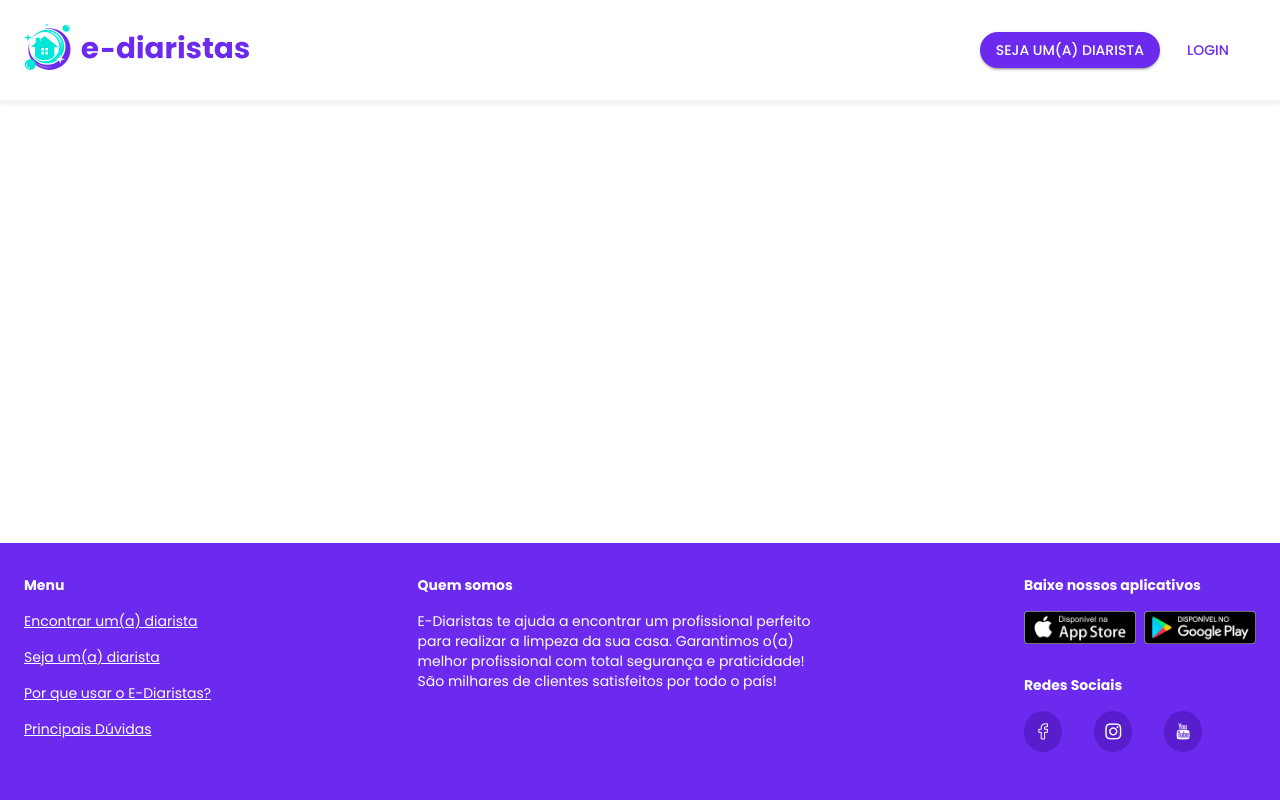
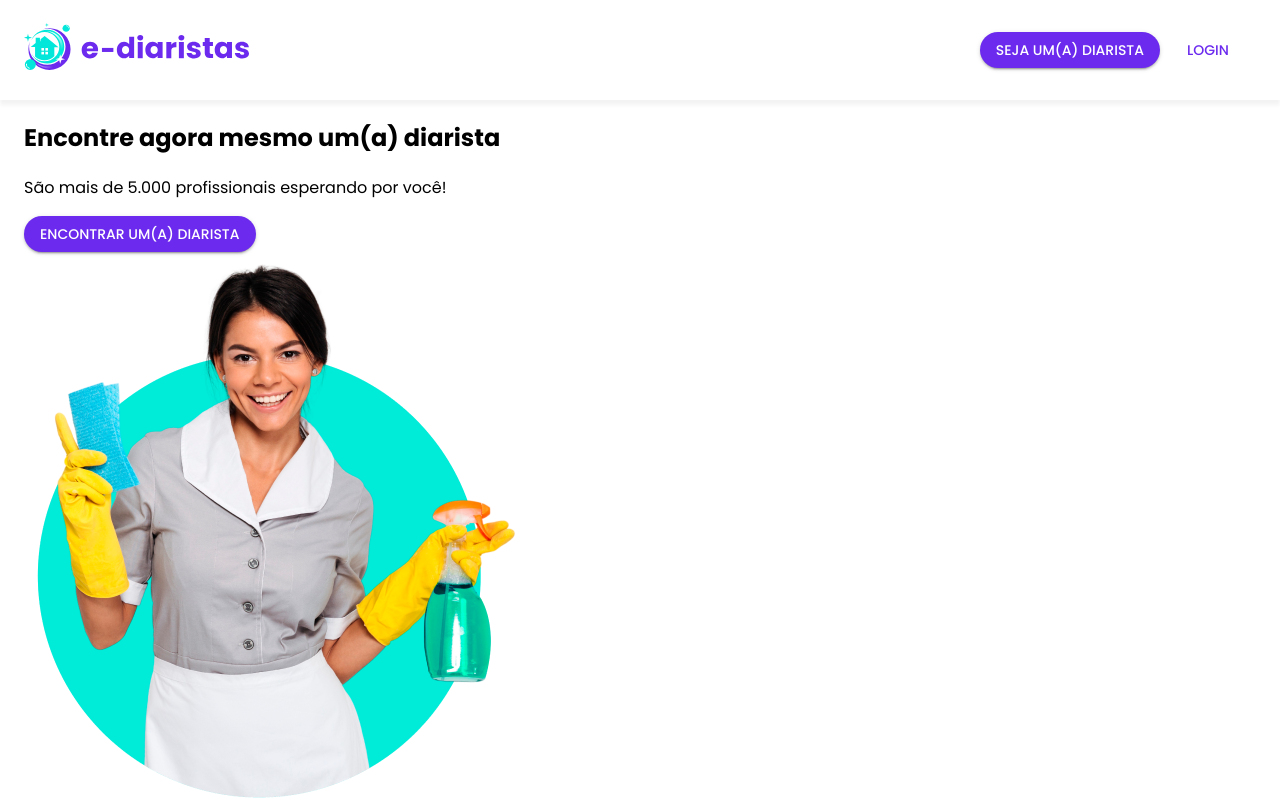
Before and after one commit to samantafluture/ediaristas-front-next, a Next.js app: page / in a window 1280 px wide. Shown: the top 800 px of the page. Built offline with nearby package versions, Linux system fonts and the light colour scheme.

Commit message:
create partial presentation for home page

```diff
--- a/src/pages/index.tsx
+++ b/src/pages/index.tsx
@@ -1,13 +1,22 @@
-import { GetStaticProps } from "next"
+import Advantages from '@partials/index/_advantages';
+import FrequentQuestions from '@partials/index/_frequent-questions';
+import Presentation from '@partials/index/_presentation';
+import { GetStaticProps } from 'next';
 
 export const getStaticProps: GetStaticProps = async () => {
     return {
         props: {
             title: ''
         }
-    }
-}
+    };
+};
 
 export default function Index() {
-    return <div></div>
+    return (
+        <div>
+            <Presentation />
+            <Advantages />
+            <FrequentQuestions />
+        </div>
+    );
 }
--- /dev/null
+++ b/src/ui/partials/index/_advantages.tsx
@@ -0,0 +1,5 @@
+const Advantages = () => {
+    return <div></div>
+}
+
+export default Advantages;
--- /dev/null
+++ b/src/ui/partials/index/_frequent-questions.tsx
@@ -0,0 +1,5 @@
+const FrequentQuestions = () => {
+    return <div></div>
+}
+
+export default FrequentQuestions;
--- /dev/null
+++ b/src/ui/partials/index/_presentation.styled.tsx
@@ -0,0 +1,18 @@
+import { styled } from '@mui/material';
+import { Container } from '@mui/material';
+import RoundedButton from 'ui/components/inputs/RoundedButton/RoundedButton';
+import Link, { LinkProps } from 'ui/components/navigation/Link/Link';
+
+export const SectionContainer = styled('section')``;
+
+export const ContainerStyled = styled(Container)``;
+
+export const SectionTitle = styled('h1')``;
+
+export const SectionDescription = styled('p')``;
+
+export const SectionButton = styled((props: LinkProps) => (
+    <Link {...props} Component={RoundedButton} />
+))``;
+
+export const SectionPictureContainer = styled('div')``;
--- /dev/null
+++ b/src/ui/partials/index/_presentation.tsx
@@ -0,0 +1,35 @@
+import {
+    ContainerStyled,
+    SectionContainer,
+    SectionTitle,
+    SectionDescription,
+    SectionButton,
+    SectionPictureContainer
+} from './_presentation.styled';
+
+const Presentation = () => {
+    return (
+        <SectionContainer>
+            <ContainerStyled>
+                <SectionTitle>Encontre agora mesmo um(a) diarista</SectionTitle>
+
+                <SectionDescription>
+                    São mais de 5.000 profissionais esperando por você!
+                </SectionDescription>
+
+                <SectionButton
+                    mui={{ variant: 'contained' }}
+                    href={'/encontrar-diarista'}
+                >
+                    Encontrar um(a) diarista
+                </SectionButton>
+
+                <SectionPictureContainer>
+                    <img src={'/img/home/housekeeper.png'} alt={'Diarista'} />
+                </SectionPictureContainer>
+            </ContainerStyled>
+        </SectionContainer>
+    );
+};
+
+export default Presentation;
```
Also changed, not shown: src/ui/partials/index/_advantages.styled.tsx (added), src/ui/partials/index/_frequent_questions.styled.tsx (added).
